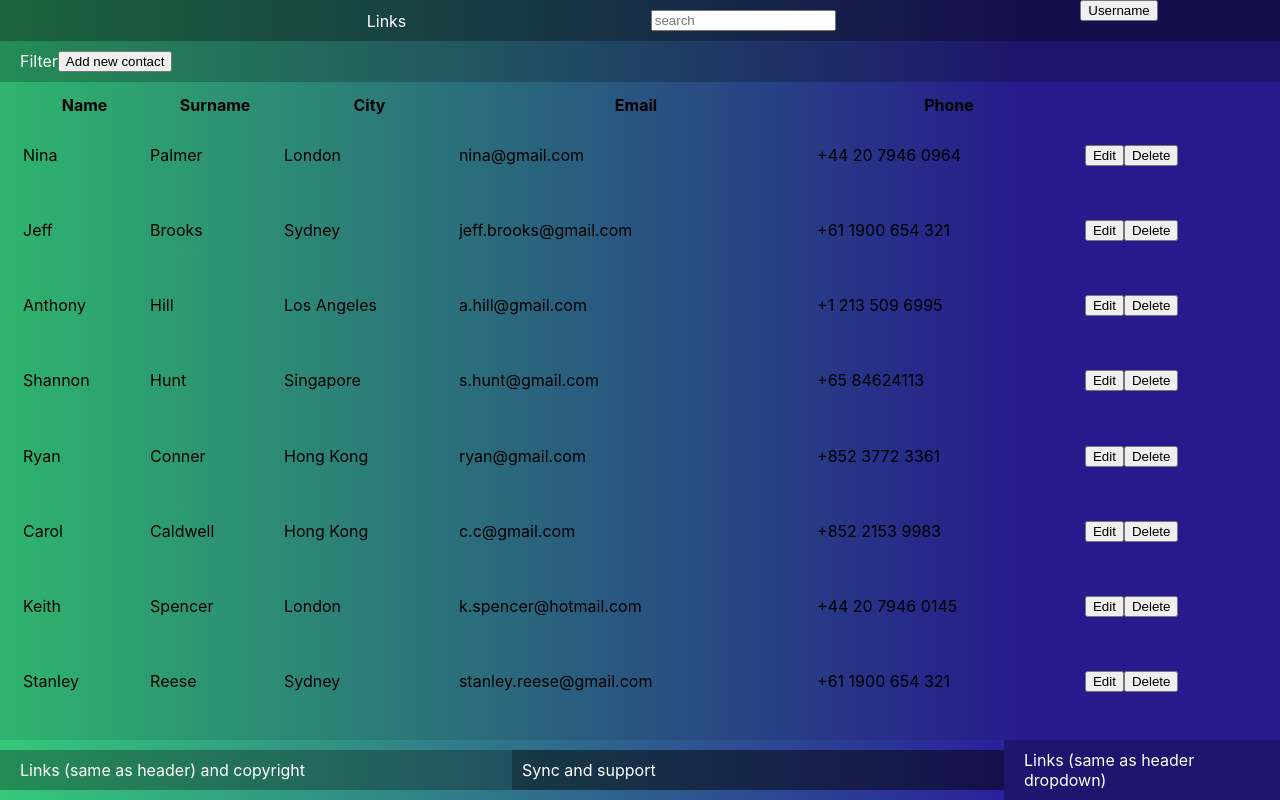
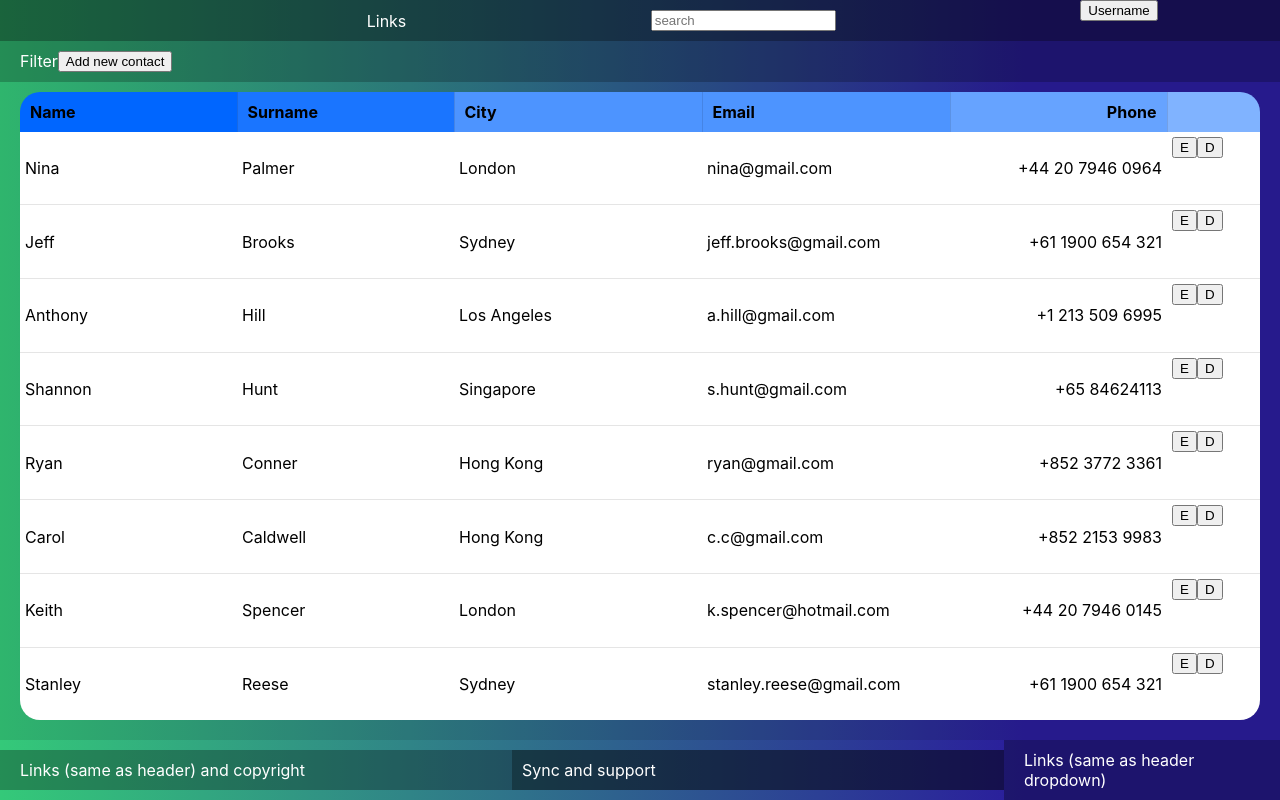
Before and after one commit to krkakrka/metasite-contactify, a React (Create React App) app: page / in a window 1280 px wide. Built offline with nearby package versions, Linux system fonts and the light colour scheme.

Commit message:
Style <ContactsTable>

```diff
--- a/src/components/App/App.css
+++ b/src/components/App/App.css
@@ -1,5 +1,13 @@
+html, body, #root {
+  height: 100%;
+  margin: 0;
+  padding: 0;
+  overflow: hidden;
+  width: 100%;
+}
+
 .App {
-  height: 100vh;
+  height: 100%;
   display: flex;
   flex-direction: column;
   justify-content: space-between;
--- a/src/components/ContactsTable/ContactsTable.css
+++ b/src/components/ContactsTable/ContactsTable.css
@@ -5,4 +5,67 @@
 .ContactsTable > table {
   width: 100%;
   height: 100%;
+  border-radius: 20px;
+  overflow: hidden;
+  border-collapse: collapse;
 }
+
+.ContactsTable .NameColumn {
+  background: #0066ff;
+  width: 17.5%;
+}
+.ContactsTable .SurnameColumn {
+  background: #1a75ff;
+  width: 17.5%;
+}
+.ContactsTable .EmailColumn {
+  background: #3385ff;
+  width: 17.5%;
+}
+.ContactsTable .EmailColumn {
+  background: #4d94ff;
+  width: 20%;
+}
+.ContactsTable .PhoneColumn {
+  background: #66a3ff;
+  width: 17.5%;
+}
+.ContactsTable .ContactActionColumn {
+  background: #80b3ff;
+  width: 10%;
+}
+
+.ContactsTable tbody tr {
+  background: white;
+}
+.ContactsTable tbody tr:hover {
+  background: #d4e5ff;
+  cursor: pointer;
+}
+
+.ContactsTable tbody tr:not(:last-child) {
+  border-bottom: 1px solid rgba(1,1,1,0.1);
+}
+
+.ContactsTable thead .cell {
+  padding: 10px;
+}
+
+.ContactsTable tbody .cell {
+  padding: 5px;
+}
+
+.NameColumn, .SurnameColumn, .EmailColumn, .EmailColumn, .PhoneColumn {
+  border-right: 1px solid rgba(1,1,1,0.1);
+}
+
+.NameColumn, .SurnameColumn, .EmailColumn, .EmailColumn {
+  text-align: start;
+}
+.PhoneColumn, .Phone.cell {
+  text-align: right;
+}
+
+.ContactActions.cell {
+  display: flex;
+}
--- a/src/components/ContactsTable/ContactsTable.js
+++ b/src/components/ContactsTable/ContactsTable.js
@@ -7,25 +7,25 @@ function ContactsTable({ contacts, onContactSelect }) {
       <table>
         <thead>
           <tr>
-            <th>Name</th>
-            <th>Surname</th>
-            <th>City</th>
-            <th>Email</th>
-            <th>Phone</th>
-            <th></th>
+            <th className="NameColumn cell">Name</th>
+            <th className="SurnameColumn cell">Surname</th>
+            <th className="EmailColumn cell">City</th>
+            <th className="EmailColumn cell">Email</th>
+            <th className="PhoneColumn cell">Phone</th>
+            <th className="ContactActionColumn cell"></th>
           </tr>
         </thead>
         <tbody>
           {contacts.map(contact => (
             <tr key={contact.id} onClick={() => onContactSelect(contact)}>
-              <td>{contact.name}</td>
-              <td>{contact.surname}</td>
-              <td>{contact.city}</td>
-              <td>{contact.email}</td>
-              <td>{contact.phone}</td>
-              <td>
-                <button>Edit</button>
-                <button>Delete</button>
+              <td className="cell">{contact.name}</td>
+              <td className="cell">{contact.surname}</td>
+              <td className="cell">{contact.city}</td>
+              <td className="cell">{contact.email}</td>
+              <td className="Phone cell">{contact.phone}</td>
+              <td className="ContactActions cell">
+                <button>E</button>
+                <button>D</button>
               </td>
             </tr>
           ))}
```
Also changed, not shown: 1 other file (tests, documents, lock files or other folders).
